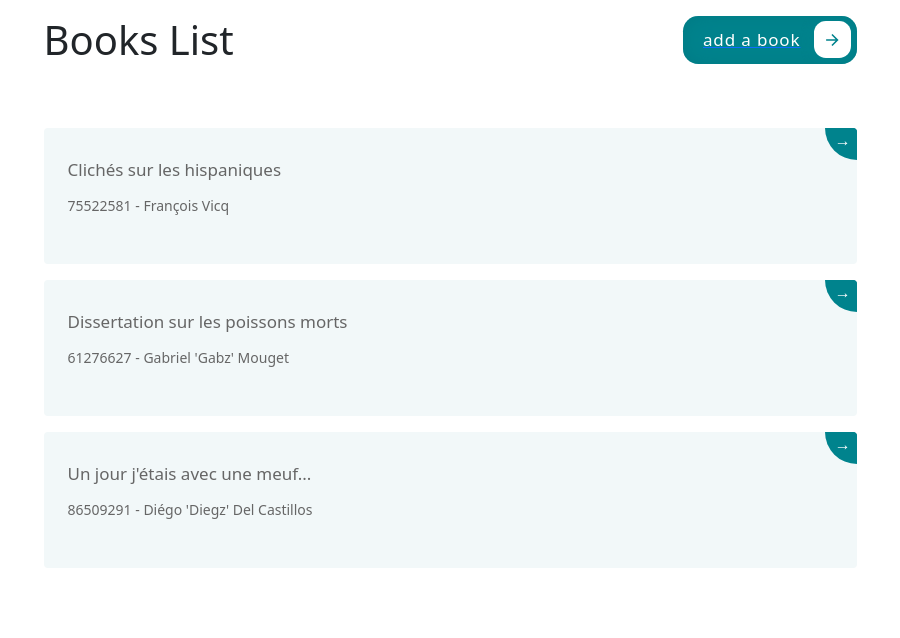
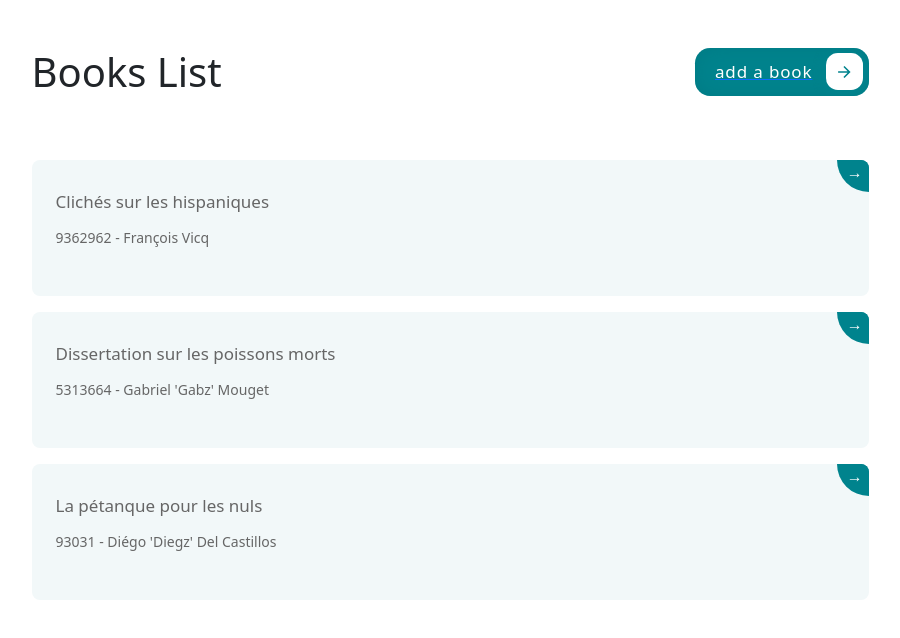
Before and after one commit to sinatrablue/crud-app-demo, a React (Vite) app: page /books in a window 1280 px wide. Shown: the top 638 px of the page, without its empty margins (190-1090 px from the left). Built offline with nearby package versions, Linux system fonts and the light colour scheme.

Commit message:
Organization + style

```diff
--- /dev/null
+++ b/src/App.css
@@ -0,0 +1,3 @@
+a {
+  text-decoration: none;
+}
--- a/src/App.tsx
+++ b/src/App.tsx
@@ -2,6 +2,7 @@ import { Container } from "react-bootstrap";
 import { BrowserRouter, Route, Routes } from "react-router-dom";
 import BooksList from "./components/Books/BooksList";
 import BookAdder from "./components/Books/BookAdder";
+import "./App.css";
 
 function App() {
   return (
--- a/src/components/Books/BookAdder.tsx
+++ b/src/components/Books/BookAdder.tsx
@@ -1,8 +1,8 @@
 import { useState } from "react";
-import { BookProps } from "./BooksList";
 import { Button } from "react-bootstrap";
 import { BsArrowLeftSquareFill, BsFillPlusSquareFill } from "react-icons/bs";
 import { Link, useNavigate } from "react-router-dom";
+import { BookProps } from "../../data/BooksListData";
 
 export default function BookAdder() {
   const [input, setInput] = useState<BookProps>({
--- a/src/components/Books/BooksList.tsx
+++ b/src/components/Books/BooksList.tsx
@@ -3,31 +3,10 @@ import Button from "../Button/Button";
 import Card from "../Card/Card";
 import { Link } from "react-router-dom";
 import { Button as ButtonBs, Modal } from "react-bootstrap";
-
-export type BookProps = {
-  isbn: number;
-  title: string;
-  author: string;
-};
+import { BookProps, DefaultBooks } from "../../data/BooksListData";
 
 export default function BooksList() {
-  const [books, setBooks] = useState<BookProps[]>([
-    {
-      isbn: Math.floor(Math.random() * 100000000),
-      title: "Clichés sur les hispaniques",
-      author: "François Vicq",
-    },
-    {
-      isbn: Math.floor(Math.random() * 100000000),
-      title: "Dissertation sur les poissons morts",
-      author: "Gabriel 'Gabz' Mouget",
-    },
-    {
-      isbn: Math.floor(Math.random() * 100000000),
-      title: "Un jour j'étais avec une meuf...",
-      author: "Diégo 'Diegz' Del Castillos",
-    },
-  ]);
+  const [books, setBooks] = useState<BookProps[]>(DefaultBooks);
 
   const [showModal, setShowModal] = useState<boolean>(false);
   const handleCloseModal = () => setShowModal(false);
@@ -54,7 +33,7 @@ export default function BooksList() {
 
   return (
     <>
-      <div className="d-flex flex-column justify-content-center align-items-center gap-3 p-3">
+      <div className="d-flex flex-column justify-content-center align-items-center gap-3 py-5">
         <h1 className="d-flex justify-content-between w-75 mb-5">
           <div>Books List</div>
           <Link to="/books/add">
--- a/src/components/Card/Card.css
+++ b/src/components/Card/Card.css
@@ -21,7 +21,7 @@
   top: 0;
   right: 0;
   background-color: #00838d;
-  border-radius: 0 4px 0 32px;
+  border-radius: 0 8px 0 32px;
 }
 
 .go-arrow {
@@ -36,7 +36,7 @@
   position: relative;
   width: 100%;
   background-color: #f2f8f9;
-  border-radius: 4px;
+  border-radius: 8px;
   padding: 32px 24px;
   text-decoration: none;
   z-index: 0;
@@ -59,7 +59,7 @@
 }
 
 .custom-card1:hover:before {
-  transform: scale(60);
+  transform: scale(65);
 }
 
 .custom-card1:hover p {
--- /dev/null
+++ b/src/data/BooksListData.ts
@@ -0,0 +1,27 @@
+export type BookProps = {
+  isbn: number;
+  title: string;
+  author: string;
+};
+
+const i1 = Math.floor(Math.random() * 10000000);
+const i2 = Math.floor(Math.random() * 10000000);
+const i3 = Math.floor(Math.random() * 10000000);
+
+export const DefaultBooks = [
+  {
+    isbn: i1,
+    title: "Clichés sur les hispaniques",
+    author: "François Vicq",
+  },
+  {
+    isbn: i2,
+    title: "Dissertation sur les poissons morts",
+    author: "Gabriel 'Gabz' Mouget",
+  },
+  {
+    isbn: i3,
+    title: "La pétanque pour les nuls",
+    author: "Diégo 'Diegz' Del Castillos",
+  },
+];
```
